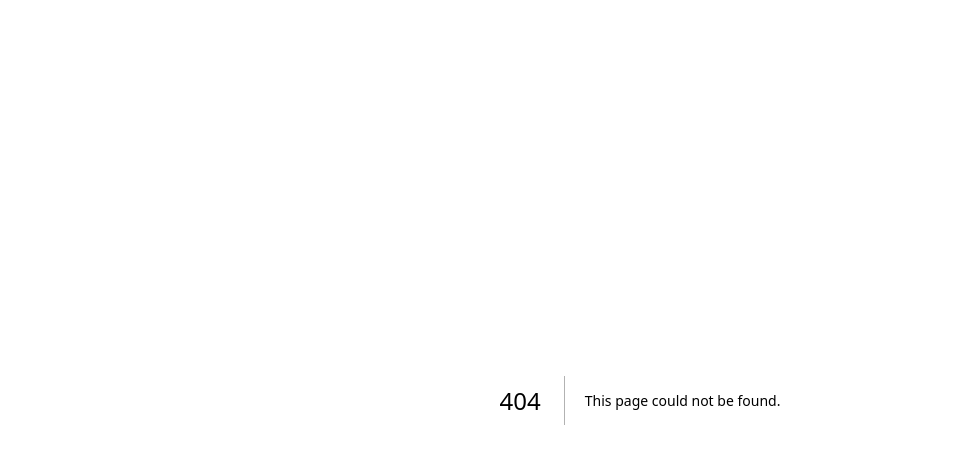
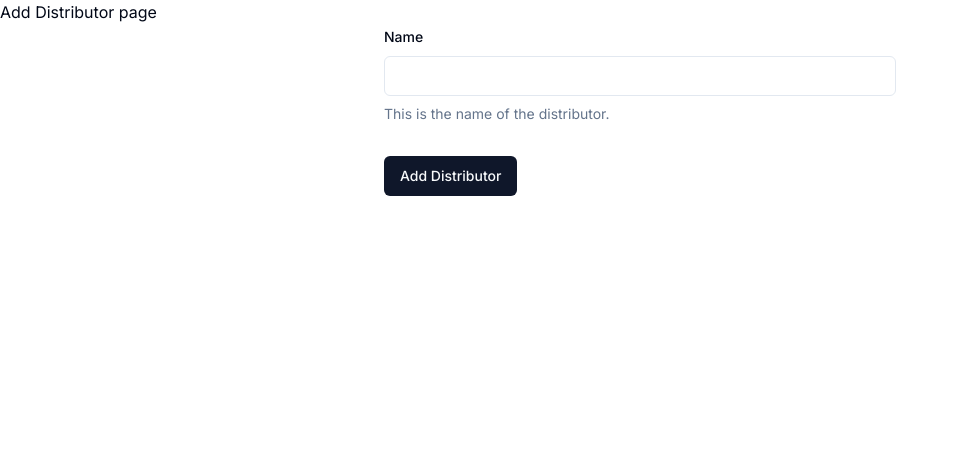
Before and after one commit to freddy-c/greenkeeper, a Next.js app: page /distributor/add in a window 1280 px wide. Before the commit this address had no page. Shown: the top 464 px of the page, without its empty margins (0-958 px from the left). Built offline with nearby package versions, Linux system fonts and the light colour scheme.

Commit message:
Add distributor management functionality with form and validation

```diff
--- /dev/null
+++ b/app/distributor/actions.ts
@@ -0,0 +1,68 @@
+"use server";
+
+import { z } from "zod";
+import { AddDistributorSchema } from "./schemas";
+import { Distributor } from "@prisma/client";
+import prisma from "../client";
+import { revalidatePath } from "next/cache";
+
+const db = prisma;
+
+export async function createDistributor(
+    data: z.infer<typeof AddDistributorSchema>
+): Promise<{
+    success: boolean;
+    distributor?: Distributor;
+    issues?: {
+        path: any;
+        message: string;
+    }[];
+}> {
+    // Validate input using Zod schema
+    const parsed = AddDistributorSchema.safeParse(data);
+
+    if (!parsed.success) {
+        return {
+            success: false,
+            issues: parsed.error.issues.map((issue) => {
+                return { path: issue.path, message: issue.message };
+            }),
+        };
+    }
+
+    // Check if the distributor already exists
+    const existingDistributor = await db.distributor.findMany({
+        where: {
+            name: parsed.data.name,
+        },
+    });
+
+    if (existingDistributor.length > 0) {
+        return {
+            success: false,
+            issues: [
+                {
+                    path: ["name"],
+                    message: "This name is already in use",
+                },
+            ],
+        };
+    }
+
+    // Try creating the new distributor
+    try {
+        const newDistributor = await db.distributor.create({
+            data: {
+                name: parsed.data.name,
+            },
+        });
+
+        revalidatePath("/"); // Revalidate the path to update UI after distributor creation
+        return {
+            success: true,
+            distributor: newDistributor,
+        };
+    } catch (e) {
+        return { success: false };
+    }
+}
--- /dev/null
+++ b/app/distributor/add/distributor-form.tsx
@@ -0,0 +1,77 @@
+"use client";
+
+import { z } from "zod";
+import { AddDistributorSchema } from "../schemas";
+import { useForm } from "react-hook-form";
+import { zodResolver } from "@hookform/resolvers/zod";
+
+import { Button } from "@/components/ui/button";
+import {
+    Form,
+    FormControl,
+    FormDescription,
+    FormField,
+    FormItem,
+    FormLabel,
+    FormMessage,
+} from "@/components/ui/form";
+import { Input } from "@/components/ui/input";
+import { createDistributor } from "../actions";
+
+type AddDistributorFormValues = z.infer<typeof AddDistributorSchema>;
+
+export default function DistributorForm() {
+    const form = useForm<AddDistributorFormValues>({
+        resolver: zodResolver(AddDistributorSchema),
+    });
+
+    const onSubmit = async (data: AddDistributorFormValues) => {
+        const response = await createDistributor(data);
+
+        if (!response.success) {
+            response.issues?.forEach((issue) => {
+                issue.path.forEach((pathElement: any) => {
+                    form.setError(pathElement, {
+                        type: "manual",
+                        message: issue.message,
+                    });
+                });
+            });
+        } else {
+            form.reset({ name: "" });
+        }
+    };
+
+    return (
+        <div className="space-y-6 max-w-lg mx-auto">
+            <Form {...form}>
+                <form
+                    onSubmit={form.handleSubmit(onSubmit)}
+                    className="space-y-8"
+                >
+                    <FormField
+                        control={form.control}
+                        name="name"
+                        render={({ field }) => (
+                            <FormItem>
+                                <FormLabel>Name</FormLabel>
+                                <FormControl>
+                                    <Input
+                                        placeholder=""
+                                        {...field}
+                                        aria-label="name"
+                                    />
+                                </FormControl>
+                                <FormDescription>
+                                    This is the name of the distributor.
+                                </FormDescription>
+                                <FormMessage />
+                            </FormItem>
+                        )}
+                    />
+                    <Button type="submit">Add Distributor</Button>
+                </form>
+            </Form>
+        </div>
+    );
+}
--- /dev/null
+++ b/app/distributor/add/page.tsx
@@ -0,0 +1,10 @@
+import DistributorForm from "./distributor-form";
+
+export default function AddDistributorPage() {
+    return (
+        <div>
+            <p>Add Distributor page</p>
+            <DistributorForm />
+        </div>
+    );
+}
--- /dev/null
+++ b/app/distributor/page.tsx
@@ -0,0 +1,17 @@
+import { Distributor } from "@prisma/client";
+import prisma from "../client";
+
+export default async function DistributorPage() {
+    const distributors: Distributor[] = await prisma.distributor.findMany();
+
+    return (
+        <div>
+            <h1>Distributors</h1>
+            <ul>
+                {distributors.map((distributor) => (
+                    <li key={distributor.id}>{distributor.name}</li>
+                ))}
+            </ul>
+        </div>
+    );
+}
--- /dev/null
+++ b/app/distributor/schemas.ts
@@ -0,0 +1,5 @@
+import { z } from "zod";
+
+export const AddDistributorSchema = z.object({
+    name: z.string().min(1, "Name is required"),
+});
```
